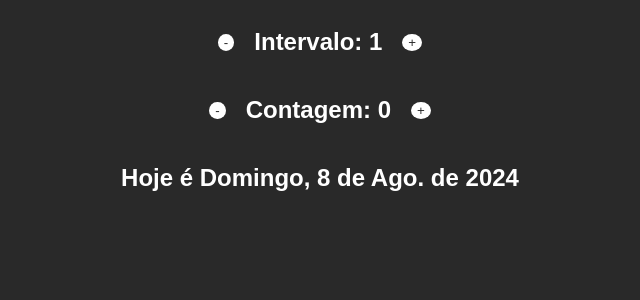
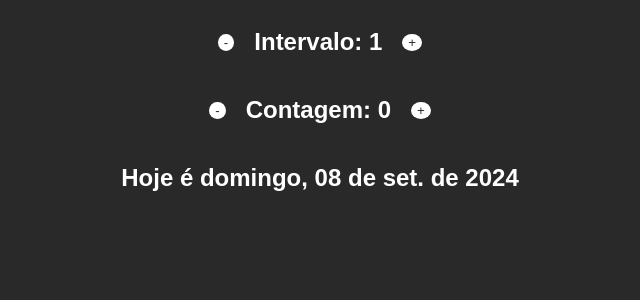
Before and after one commit to MatheusZamo/date-counter, a React (Vite) app: page / in a window 1280 px wide. Shown: the top 300 px of the page, without its empty margins (320-960 px from the left). Built offline with nearby package versions, Linux system fonts and the light colour scheme.

Commit message:
battery resolution 3

```diff
--- a/src/app.jsx
+++ b/src/app.jsx
@@ -1,86 +1,52 @@
 import { useState } from "react"
 
-const days = [
-  "Domingo",
-  "Segunda-Feira",
-  "Terça-Feira",
-  "Quarta-Feira",
-  "Quinta-feira",
-  "Sexta-feira",
-]
+const DateMsg = ({ count }) => {
+  const date = new Date()
+  const formattedDate = new Intl.DateTimeFormat("pt-BR", {
+    weekday: "long",
+    month: "short",
+    year: "numeric",
+    day: "2-digit",
+  }).format(date.setDate(date.getDate() + count))
 
-const months = [
-  "Jan",
-  "Fev",
-  "Mar",
-  "Abri",
-  "Mai",
-  "Jun",
-  "Jul",
-  "Ago",
-  "Set",
-  "Out",
-  "Nov",
-  "Dez",
-]
+  const singularPlural = count === 1 || count === -1 ? "dia" : "dias"
+
+  return (
+    <h2>
+      {count > 0
+        ? `${count} ${singularPlural} à partir de hoje será ${formattedDate}`
+        : count < 0
+        ? `${Math.abs(count)} ${singularPlural} atrás era ${formattedDate}`
+        : `Hoje é ${formattedDate}`}
+    </h2>
+  )
+}
 
 const App = () => {
+  const [step, setStep] = useState(1)
   const [count, setCount] = useState(0)
-  const incrementCount = () => setCount((count) => count + 1)
-  const decrementCount = () => setCount((count) => count - 1)
 
-  const present = new Date()
-  const dayOfWeek = days[present.getDay()]
-  const dayOfMonth = present.getDate()
-  const month = months[present.getMonth() - 1]
-  const year = present.getFullYear()
+  const incrementStep = () => setStep((step) => step + 1)
+  const incrementCount = () => setCount((count) => count + step)
+  const decrementStep = () => setStep((step) => (step === 1 ? step : step - 1))
+  const decrementCount = () => setCount((count) => count - step)
 
-  const showMessage = () => {
-    const defaultMessage = `Hoje é ${dayOfWeek}, ${dayOfMonth} de ${month}. de ${year}`
-
-    const decrementMessage = `${Math.abs(count)} dia atrás era ${
-      days[present.getDay() + count]
-    }, ${Math.abs(dayOfMonth + count)} de ${month}. de ${year}`
-
-    const incrementMessage = `${count} dia à partir de hoje será ${
-      days[present.getDay() + count]
-    }, ${dayOfMonth + count} de ${month}. de ${year}`
-
-    if (count === 0) {
-      return defaultMessage
-    }
-
-    if (count > 0) {
-      return incrementMessage
-    }
-
-    if (count < 0) {
-      return decrementMessage
-    }
-  }
-
-  //mensagem dinamica - 1 dia à partir de hoje será domingo, 29 de out. de 2024
   return (
     <div className="container">
       <div className="count">
-        <button onClick={() => console.log("Clicou no menos do Intervalo")}>
-          -
-        </button>
-        <h2>Intervalo: 1</h2>
-        <button onClick={() => console.log("Clicou no mais do Intervalo")}>
-          +
-        </button>
+        <button onClick={decrementStep}>-</button>
+        <h2>Intervalo: {step}</h2>
+        <button onClick={incrementStep}>+</button>
       </div>
       <div className="count">
         <button onClick={decrementCount}>-</button>
-        <h2>Contagem: {Math.abs(count)}</h2>
+        <h2>Contagem: {count}</h2>
         <button onClick={incrementCount}>+</button>
       </div>
-      <h2>{showMessage()}</h2>
+
+      <DateMsg count={count} />
     </div>
   )
 }
 
 export { App }
-
-//mensagem padrao -  Hoje é {dayOfWeek}, {dayOfMonth} de {month}. de {year}
```
Also changed, not shown: .eslintrc.cjs.
